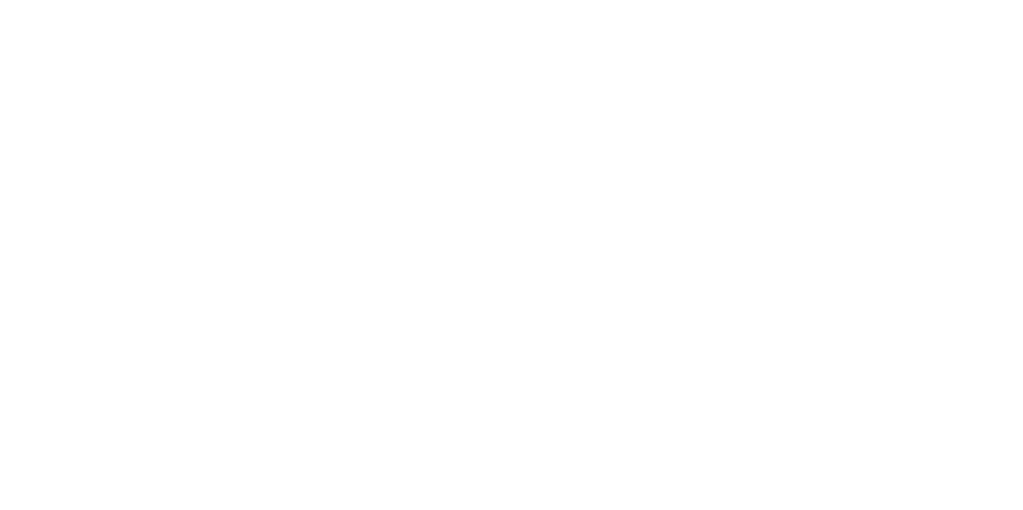
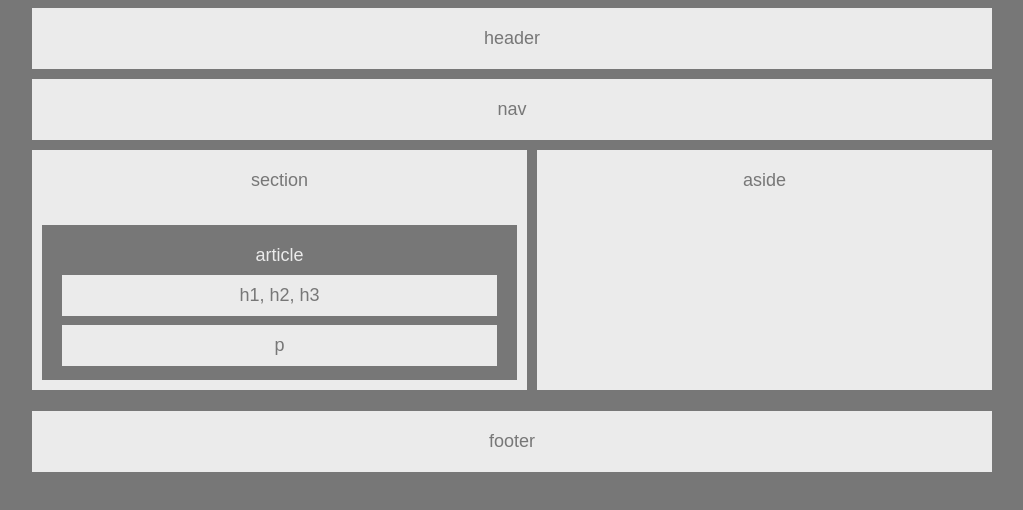
Before and after one commit to Darrell43/HW-Wireframe, a plain HTML site: page index.html in a window 1280 px wide. Shown: the whole page, without its empty margins (128-1151 px from the left). Drawn offline with Linux system fonts and the light colour scheme.

Commit message:
Updated HW1

```diff
--- a/index.html
+++ b/index.html
@@ -4,12 +4,32 @@
     <meta charset="UTF-8">
     <meta name="viewport" content="width=device-width, initial-scale=1.0">
     <meta http-equiv="X-UA-Compatible" content="ie=edge">
-    <title>HW WireFrame</title>
+    <title>Wireframe HW</title>
     <link rel="stylesheet" type="text/css" href="style.css">
 </head>
 <body>
+<!-- header -->
+ <div class="header">header</div>
+<!-- nav bar -->
+<div class="nav">nav</div>
 
-    <div class="header" Header></div>
+<div class="container">
+    <!-- section -->
+    <div class="section">section</div>
+        <!-- article -->
+        <div class="article">article</div>
+            <!-- h1, h2, h3 section -->
+            <div class="h1">h1, h2, h3</div>
+            <!-- p section -->
+            <div class="p">p</div>
+    <!-- aside -->
+    <div class="aside">aside</div>
+    </div>
+    <br>
+    <!-- footer -->
+    <div class="footer">footer</div>
+
+
 
 </body>
 </html>
--- a/style.css
+++ b/style.css
@@ -1,4 +1,90 @@
+body{
+    background-color: #777;
+    font-family: Arial, Helvetica, sans-serif;
+    font-size: 18px;
+    text-align: center;
+    color: #777;
+}
 .header{
+    width: 960px;
+    background-color: #ebebeb;
+    margin: auto;
+    margin-bottom: 10px;
+    padding: 20px 0px;
 
-color: aqua;
+
+
 }
+.nav{
+    width: 960px;
+    background-color: #ebebeb;
+    margin: auto;
+    margin-bottom: 10px;
+    clear: both;
+   padding: 20px 0px;
+}
+
+.container{
+    width: 960px;
+    margin: auto;
+    overflow: auto;
+}
+
+.section{
+width: 495px;
+background-color: #ebebeb;
+float: left;
+overflow: auto;
+padding: 20px 0px;
+height: 200px;
+
+}
+.article{
+    background-color: #777;
+    color: #ebebeb;
+    position: absolute;
+    text-align: center;
+    padding: 20px 0px;
+    margin: 75px 10px;
+    width: 475px;
+    height: 115px;
+}
+
+.h1{
+    position: absolute;
+    z-index: 5;
+    background-color: #ebebeb;
+    color: #777;
+    margin: 125px 30px;
+    padding: 10px 0px;
+    width: 435px;
+
+}
+
+.p{
+    position: absolute;
+    z-index: 5;
+    background-color: #ebebeb;
+    color: #777;
+    margin: 175px 30px;
+    padding: 10px 0px;
+    width: 435px;
+}
+.aside{
+    width: 455px;
+    background-color: #ebebeb;
+    margin-left: 10px;
+    float: left;
+    padding: 20px 0px;
+    height: 200px;
+
+
+}
+.footer{
+    width: 960px;
+    background-color: #ebebeb;
+    margin: auto;
+    clear: both;
+    padding: 20px 0px;
+
+}
```
